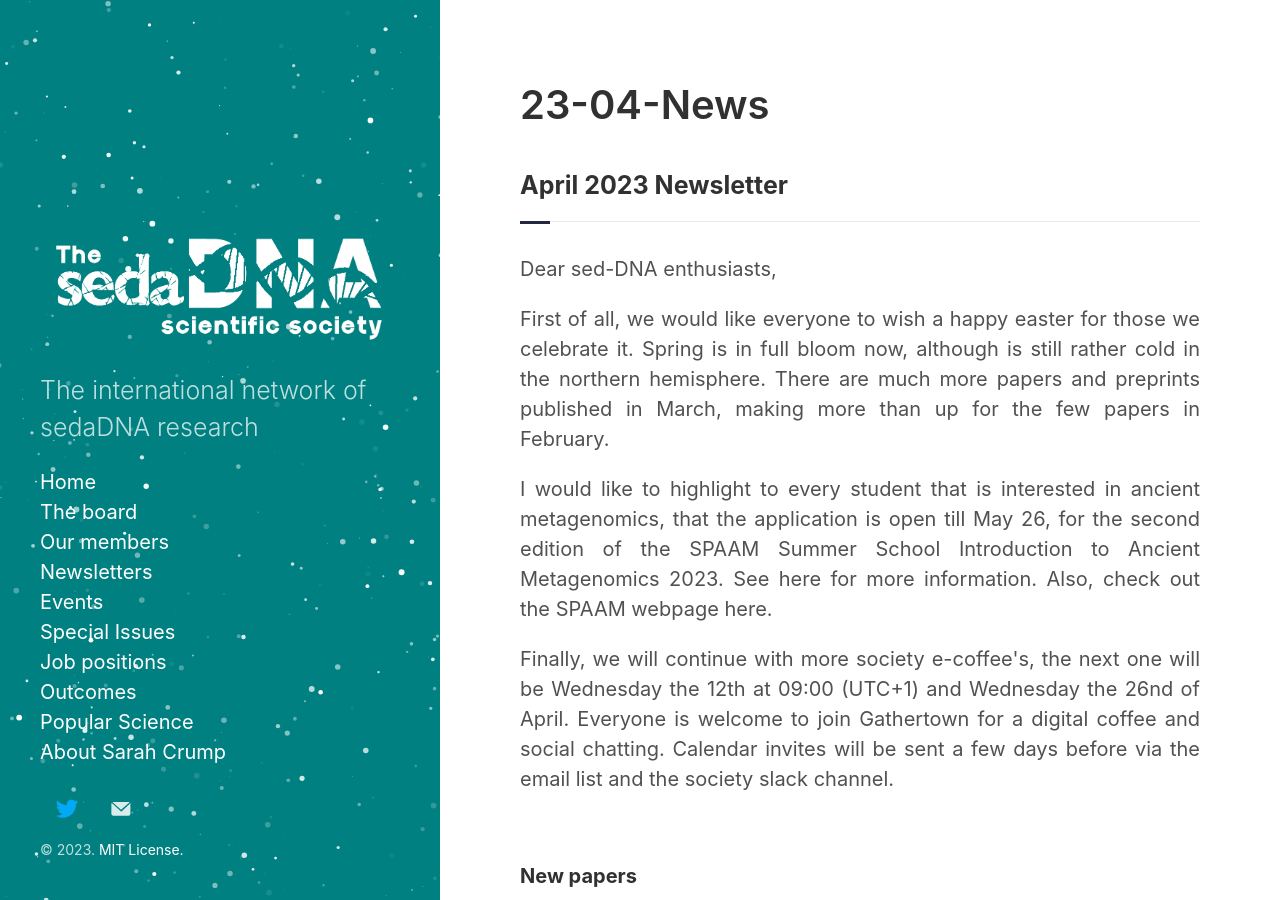
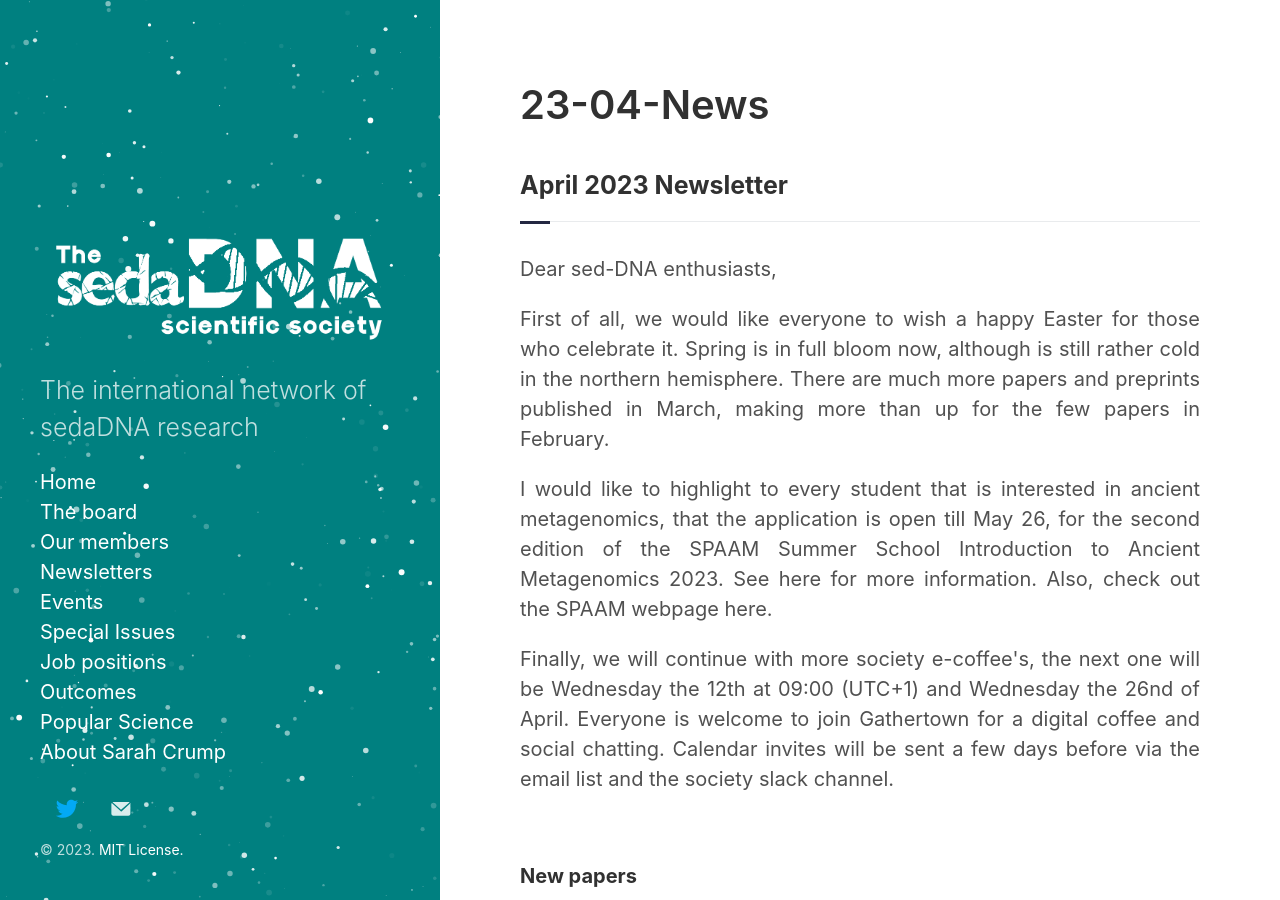
Before and after one commit to sedadna/sedadna.github.io, a Jekyll site: the page built from category/news/23-04.md, in a window 1280 px wide and 900 px high. Built offline with Jekyll 4.4.1, drawn with Linux system fonts in a browser that asks for light colours.

Commit message:
Update 23-04.md

```diff
--- a/category/news/23-04.md
+++ b/category/news/23-04.md
@@ -9,7 +9,7 @@ title: 23-04-News
 
 <p>Dear sed-DNA enthusiasts,</p>
 <div class="intro">
-<p>First of all, we would like everyone to wish a happy easter for those we celebrate it. Spring is in full bloom now, although is still rather cold in the northern hemisphere. There are much more papers and preprints published in March, making more than up for the few papers in February.</p>
+<p>First of all, we would like everyone to wish a happy Easter for those who celebrate it. Spring is in full bloom now, although is still rather cold in the northern hemisphere. There are much more papers and preprints published in March, making more than up for the few papers in February.</p>
 
 <p>I would like to highlight to every student that is interested in ancient metagenomics, that the application is open till May 26, for the second edition of the SPAAM Summer School Introduction to Ancient Metagenomics 2023. See here for more information. Also, check out the SPAAM webpage here.</p>
 
```
